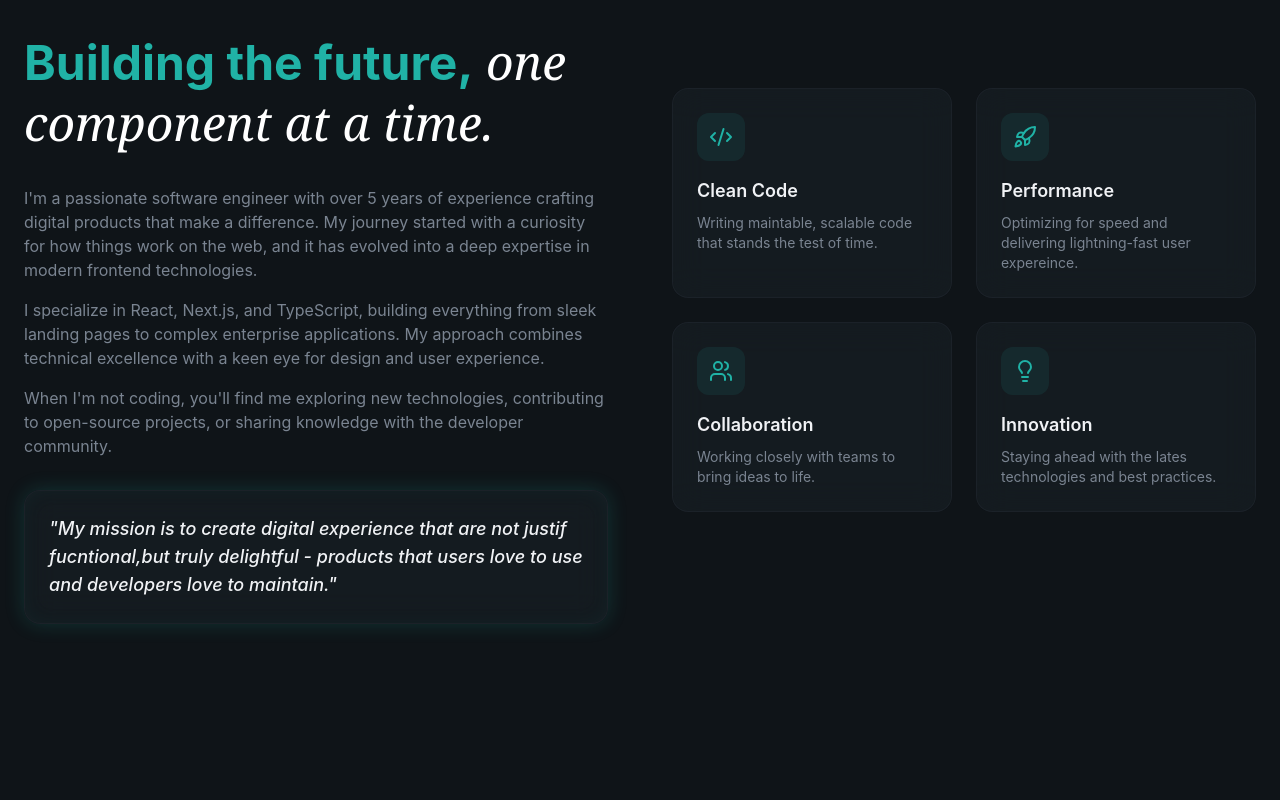
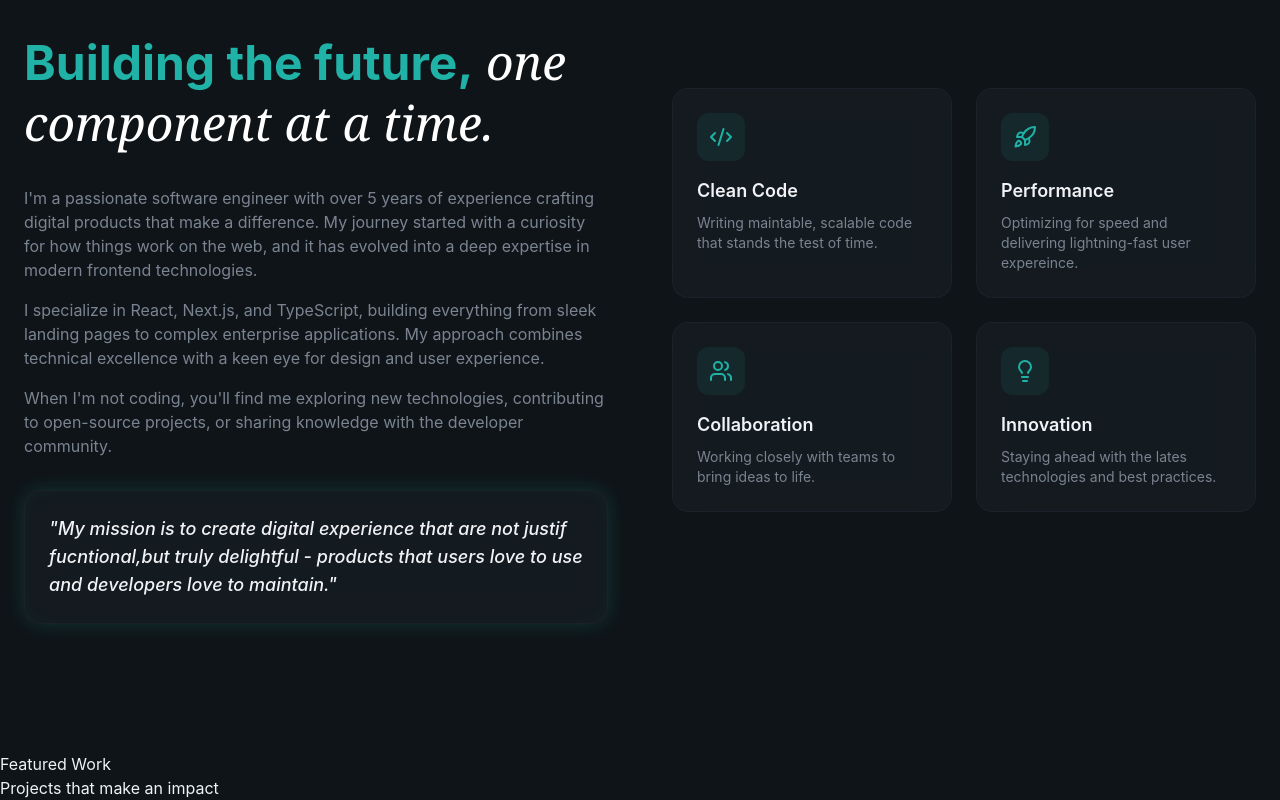
Before and after one commit to Ridzzz0Alam/dev_personal_project, a React (Vite) app: page / in a window 1280 px wide. Shown: the part 1258-2058 px from the top of the page. Before the commit the page ends 2010 px from the top, so only its background shows below. Built offline with nearby package versions, Linux system fonts and the light colour scheme.

Commit message:
started projects section

```diff
--- a/src/sections/Projects.jsx
+++ b/src/sections/Projects.jsx
@@ -1,3 +1,26 @@
 export const Projects = () =>{
-    return <section></section>
+    return (
+        <section>
+            {/* Bg Glows */}
+            <div>
+                <div>
+                    <div>
+                        {/* Section Header */}
+                        <div>
+                            <span>
+                                Featured Work
+                            </span>
+                            <h2>
+                                Projects that
+                                <span>
+                                    {" "}
+                                    make an impact
+                                </span>
+                            </h2>
+                        </div>
+                    </div>
+                </div>
+            </div>
+        </section>
+    )
 }
```
